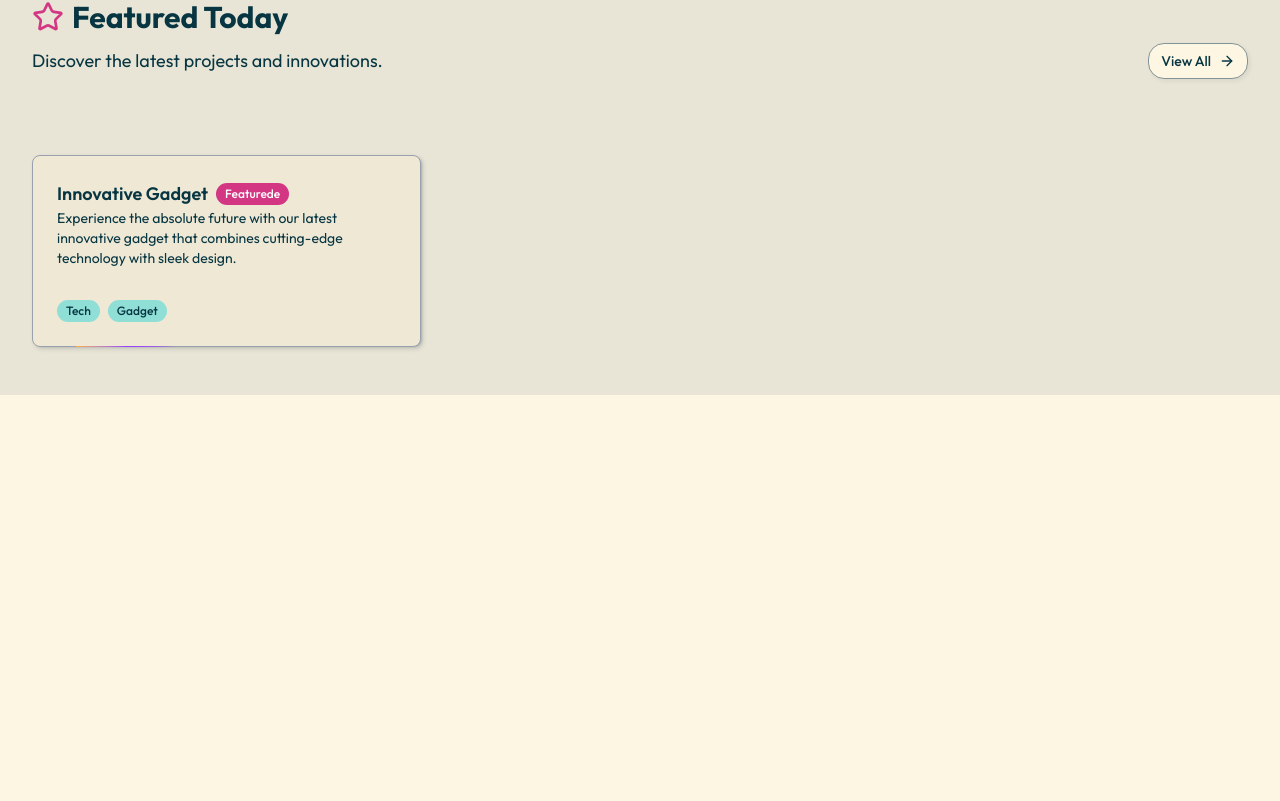
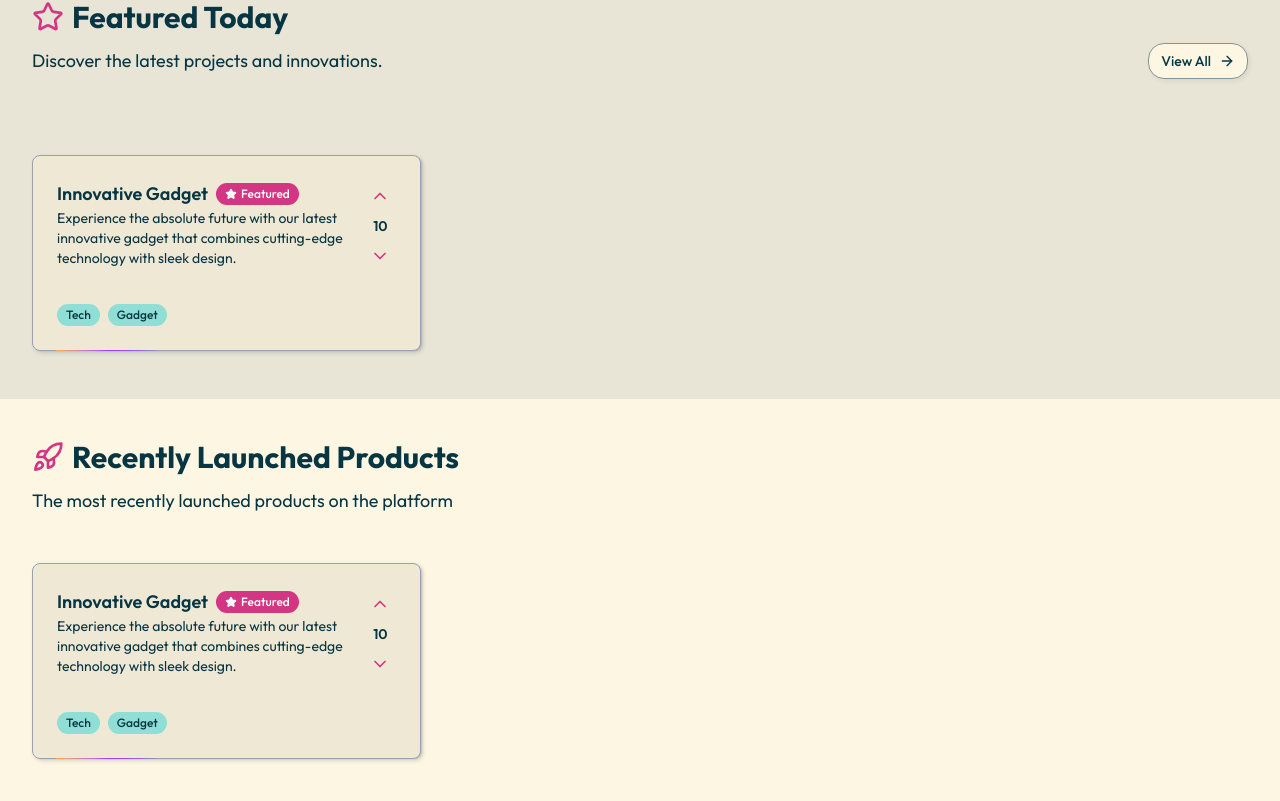
Before and after one commit to OgbodoPhilip/Blug, a Next.js app: page / in a window 1280 px wide. Shown: the part 757-1558 px from the top of the page. Before the commit the page ends 1155 px from the top, so only its background shows below. Built offline with nearby package versions, Linux system fonts and the light colour scheme.

Commit message:
recent product section added

```diff
--- a/app/page.tsx
+++ b/app/page.tsx
@@ -1,11 +1,13 @@
 import FeaturedProduct from "@/components/landing-page/featured-product";
 import HeroSection from "@/components/landing-page/hero-section";
+import RecentlyLaunchedProducts from "@/components/landing-page/recently-launched-products";
 
 export default function Home() {
   return (
     <div>
       <HeroSection />
       <FeaturedProduct />
+      <RecentlyLaunchedProducts/>
     </div>
   );
 }
--- /dev/null
+++ b/components/common/empty-state.tsx
@@ -0,0 +1,14 @@
+import { LucideIcon } from 'lucide-react'
+import React from 'react'
+
+type Props = {}
+
+export default function EmptyState ({message,icon:Icon}:{message:string,icon:LucideIcon}) {
+  return (
+    <div className='empty-state'>
+        <Icon className='size-10 text-primary'/>
+        <p>{message}</p>
+
+ </div>
+  )
+}
--- /dev/null
+++ b/components/landing-page/recently-launched-products.tsx
@@ -0,0 +1,43 @@
+import React from 'react'
+import SectionHeader from '../common/section-header'
+import { Calendar, Rocket } from 'lucide-react'
+import ProductCard from '../products/product-card';
+import EmptyState from '../common/empty-state';
+
+type Props = {}
+
+const RecentlyLaunched = [
+  {
+    id: 1,
+    name: "Innovative Gadget",
+    description:
+      "Experience the absolute future with our latest innovative gadget that combines cutting-edge technology with sleek design.",
+    tags: ["Tech", "Gadget"],
+    votes: 250,
+    isFeatured: true,
+  },
+];
+
+export default function RecentlyLaunchedProducts({}: Props) {
+  return (
+    <section className='py-10 ' >
+        <div className="wrapper">
+            <SectionHeader title='Recently Launched Products' Icon={Rocket} description='The most recently launched products on the platform '/>
+              {
+                RecentlyLaunched.length > 0 ? (<div className="grid-wrapper">
+                      {
+                        RecentlyLaunched.map((product)=>(
+                          <ProductCard key={product.id} product={product}
+                        />
+                        ))
+
+                      }
+
+                    </div>):(<EmptyState message='No product launched in the past 24 hours, check back later.' icon={Calendar}/>)
+              }
+
+        </div>
+
+    </section>
+  )
+}
--- a/components/products/product-card.tsx
+++ b/components/products/product-card.tsx
@@ -2,6 +2,8 @@ import Link from "next/link";
 import { Card, CardDescription, CardFooter, CardHeader, CardTitle } from "../ui/card";
 import { Badge } from "../ui/badge";
 import { BorderBeam } from "../ui/border-beam";
+import { ChevronDownIcon, ChevronUpIcon, StarIcon } from "lucide-react";
+import { Button } from "../ui/button";
 
 interface Product {
     id:number;
@@ -16,15 +18,16 @@ interface Product {
 export default function ProductCard({product}:{product:Product}) {
   return (
     <Link href={`/products/${product.id}`} className="relative">
-        <Card className="group card-hover hover:bg-primary-foreground/10 border-solid border-gray-400 ">
-            <CardHeader >
+        <Card className="group card-hover hover:bg-primary-foreground/10 border-solid border-gray-400 min-h-45">
+            <CardHeader className="flex-1">
                 <div className="flex items-start gap-4">
                     <div className="flex-1 min-w-0">
                         <div className="flex items-center gap-2">
                 <CardTitle className="text-lg group-hover:text-primary transition-colors">{product.name}</CardTitle>
                 {
-                    product.isFeatured && <Badge >
-                   Featurede
+                    product.isFeatured && <Badge className="gap-1 bg-primary text-primary-foreground" >
+                        <StarIcon className="size-3 fill-current "/>
+                   Featured
                     </Badge>
                 }
                 </div>
@@ -32,6 +35,26 @@ export default function ProductCard({product}:{product:Product}) {
                  <CardDescription>{product.description}</CardDescription>
                  </div>
                  {/* voting button */}
+                 <div className="flex flex-col items-center gap-1 shrink-0">
+                    <Button variant="ghost" size="icon-sm" className="h-8 w-8 text-primary hover:text-destructive rounded-xl">
+                    <ChevronUpIcon className="size-5"/>
+
+                    </Button>
+                    <span className="text-sm font-semibold transition-colors text-foreground">
+
+                        10
+                    </span>
+                     <Button variant="ghost" size="icon-sm" className="h-8 w-8 text-primary hover:text-destructive rounded-xl">
+                    <ChevronDownIcon className="size-5"/>
+
+                    </Button>
+                 </div>
+
+
+
+
+
+
                  </div>
 
 
```
Also changed, not shown: components/landing-page/featured-product.tsx (line endings or trailing spaces).
